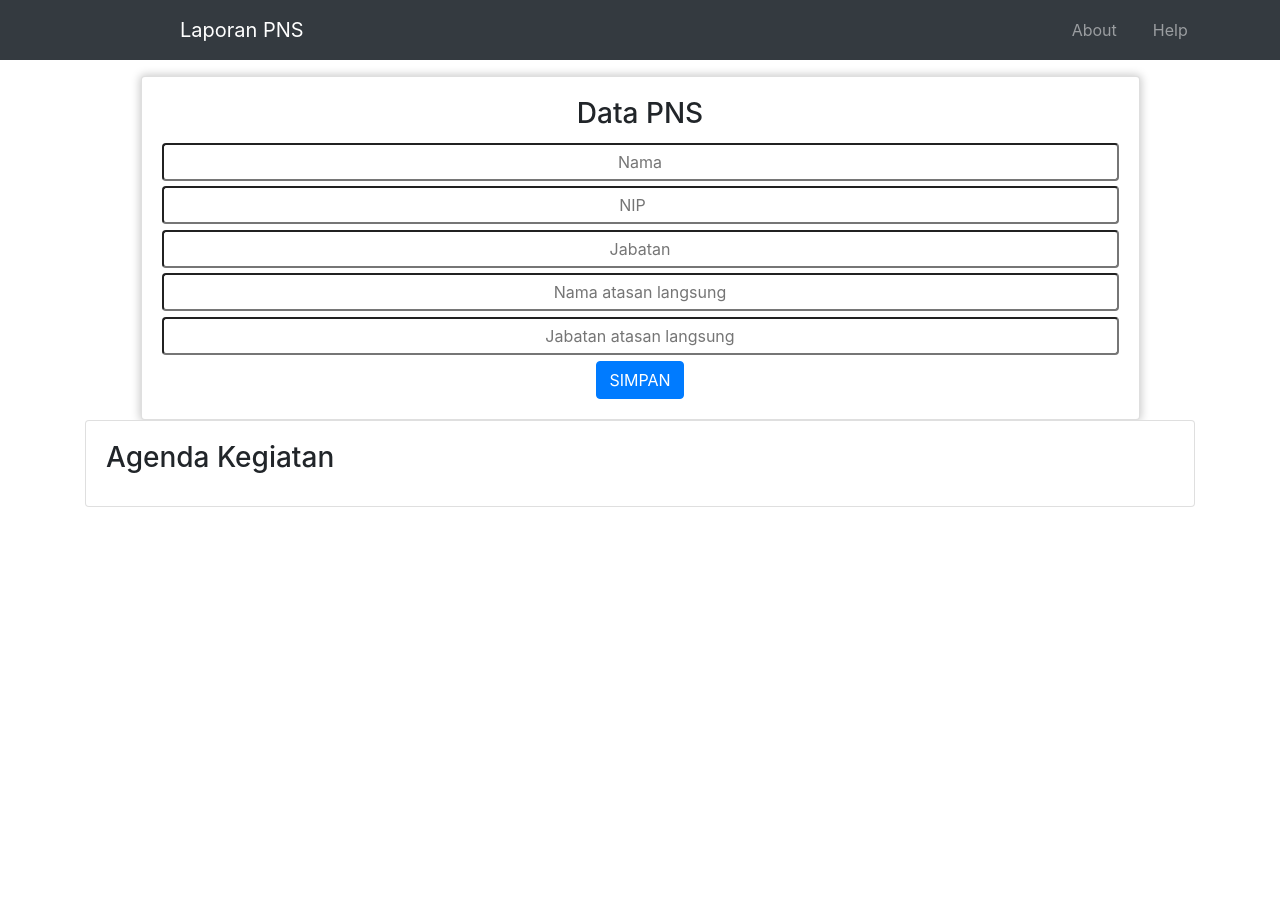
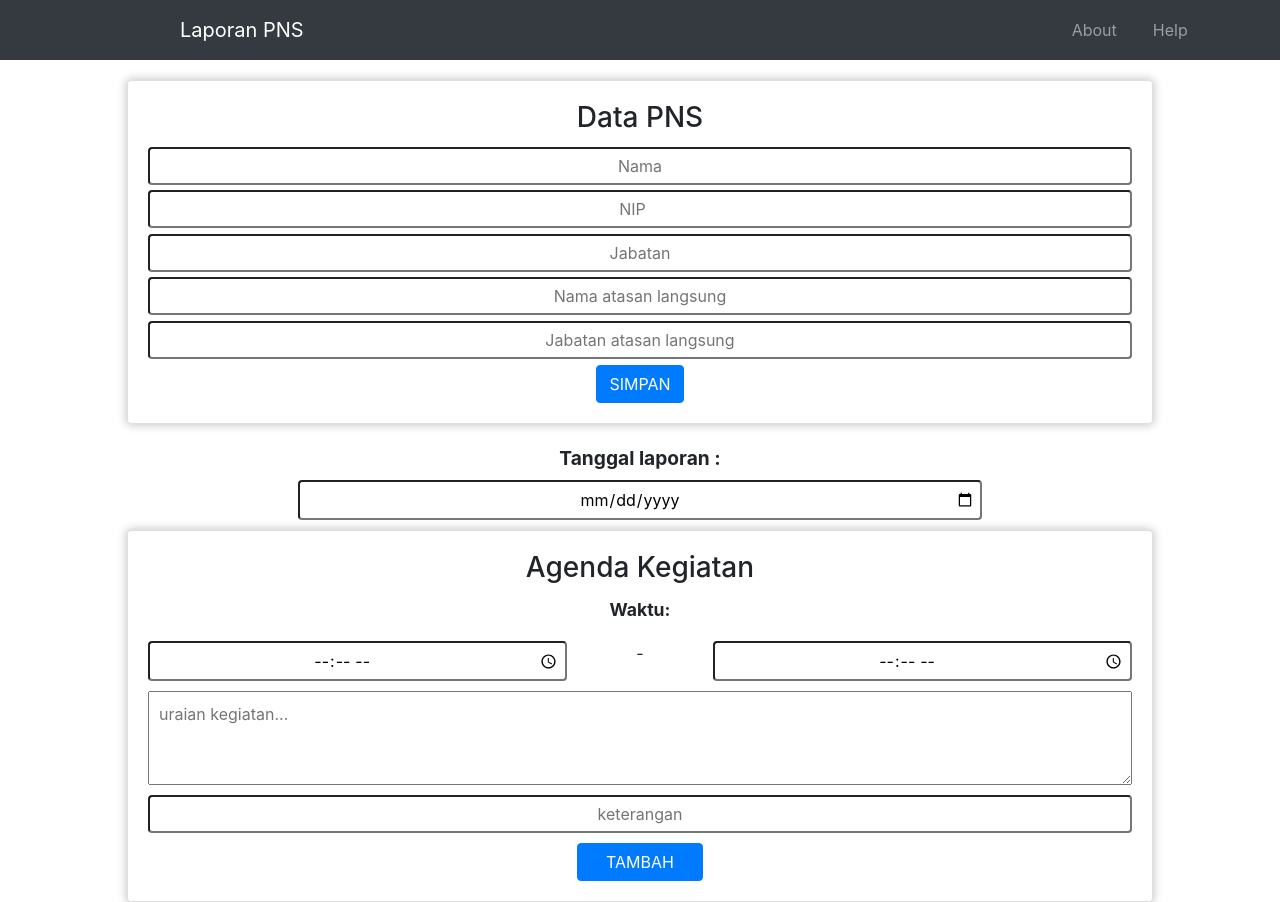
Before and after one commit to ryanadiputraa/laporan-asn, a React (Create React App) app: page / in a window 1280 px wide. Before the commit the page ends 800 px from the top, so only its background shows below. Built offline with nearby package versions, Linux system fonts and the light colour scheme.

Commit message:
created todos input field

```diff
--- a/src/components/PersonalData/PersonalData.css
+++ b/src/components/PersonalData/PersonalData.css
@@ -1,7 +1,8 @@
 .personal-data-container {
   width: 90%;
-  margin: 0 auto;
   box-shadow: 0 0 .5em .1em #ccc;
+  margin: 0;
+  margin: 20px auto;
 }
 
 form {
--- a/src/components/PersonalData/PersonalData.js
+++ b/src/components/PersonalData/PersonalData.js
@@ -24,7 +24,7 @@ class PersonalData extends Component {
 
   render() {
     return(
-      <Card className="personal-data-container mt-3">
+      <Card className="personal-data-container">
         <CardBody>
           <CardTitle><h3 className="text-center">Data PNS</h3></CardTitle>
           <form >
--- /dev/null
+++ b/src/components/Todos/Todos.css
@@ -0,0 +1,69 @@
+.todos-container {
+  width: 90%;
+  box-shadow: 0 0 .5em .1em #ccc;
+  margin: 0 auto;
+}
+
+form {
+  text-align: center;
+}
+input {
+  text-align: center;
+  padding: 5px;
+  border-radius: 4px;
+}
+
+button {
+  align-self: center;
+  text-transform: uppercase;
+}
+label {
+  font-weight: bold;
+  font-size: 1.1em;
+}
+
+#date {
+  width: 60%;
+  margin: 10px auto;
+  margin-top: 0;
+}
+#date-label {
+  font-weight: bold;
+  font-size: 1.2em;
+}
+.todos-field {
+  display: grid;
+  gap: 10px;
+  grid-template-columns: 1fr .3fr 1fr;
+}
+/* time */
+.time-label {
+  grid-column: 2/3;
+}
+.start-time {
+  grid-column: 1/2;
+  grid-row: 2;
+}
+.split-time {
+  grid-column: 2/3;
+  grid-row: 2;
+}
+.end-time {
+  grid-column: 3/4;
+  grid-row: 2;
+}
+/* todo */
+#todo {
+  grid-column: 1/4;
+  grid-row: 3;
+  padding: 10px;
+}
+.add-todo {
+  grid-column: 2/3;
+  grid-row: 5;
+}
+/* info */
+.info {
+  grid-column: 1/4;
+  grid-row: 4;
+}
--- a/src/components/Todos/Todos.js
+++ b/src/components/Todos/Todos.js
@@ -1,14 +1,26 @@
 import React, { Component } from 'react';
 import { Card, CardTitle, CardBody } from 'reactstrap';
+import './Todos.css';
 
 class Todos extends Component {
   render() {
     return(
-      <Card>
-        <CardBody>
-          <CardTitle><h3>Agenda Kegiatan</h3></CardTitle>
-        </CardBody>
-      </Card>
+      <form>
+        <label htmlFor="date" id="date-label">Tanggal laporan :</label>
+        <input type="date" id="date"/>
+        <Card className="todos-container">
+          <CardBody>
+            <CardTitle><h3 className="text-center">Agenda Kegiatan</h3></CardTitle>
+            <div className="todos-field">
+              <label htmlFor="time" className="time-label">Waktu:</label>
+              <input type="time" className="start-time"/><span className="split-time">-</span><input type="time" className="end-time"/>
+              <textarea id="todo" cols="30" rows="3" placeholder="uraian kegiatan..."></textarea>
+              <input type="text" placeholder="keterangan" className="info"/>
+              <button className="btn btn-primary add-todo">Tambah</button>
+            </div>
+          </CardBody>
+        </Card>
+      </form>
     )
   }
 }
--- a/src/containers/Pages/InputFields/InputFields.js
+++ b/src/containers/Pages/InputFields/InputFields.js
@@ -4,7 +4,7 @@ import Todos from '../../../components/Todos/Todos';
 
 const InputFields = () => {
   return(
-    <div className="input-fields container">
+    <div className="input-fields container" style={{ padding: '0' }}>
       <PersonalData />
       <Todos />
     </div>
```
